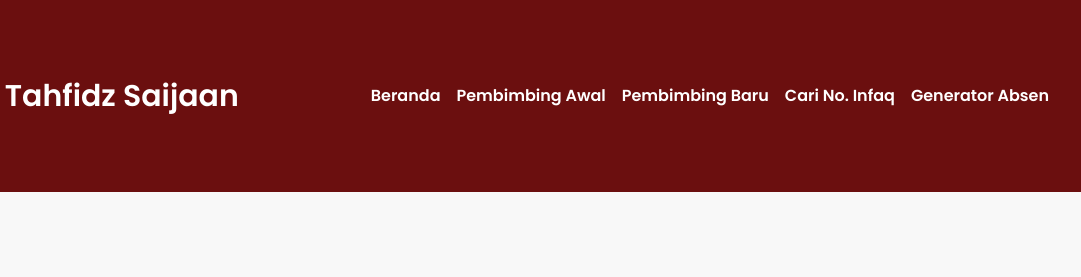
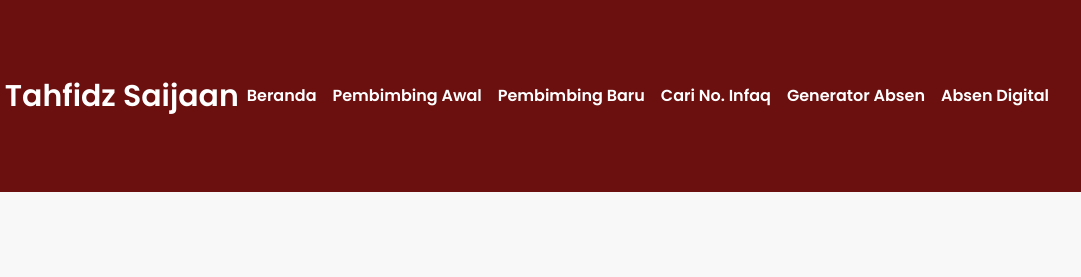
Before and after one commit to juniwardani/kelasbaru, a plain HTML site: page baru.html in a window 1280 px wide. Shown: the top 277 px of the page, 199-1280 px from the left. Drawn offline with nearby package versions, Linux system fonts and the light colour scheme.

Commit message:
Update baru.html

```diff
--- a/baru.html
+++ b/baru.html
@@ -26,6 +26,7 @@
                 <a href="baru.html" class="font-semibold hover:underline">Pembimbing Baru</a>
                 <a href="infaq.html" class="font-semibold hover:underline">Cari No. Infaq</a>
                <a href="abseninfaq.html" class="font-semibold hover:underline">Generator Absen</a>
+               <a href="digital.html" class="font-semibold hover:underline">Absen Digital</a>
             </nav>
         </div>
         <div id="mobile-menu" class="md:hidden hidden">
@@ -35,6 +36,7 @@
                 <a href="baru.html" class="font-semibold hover:underline">Pembimbing Baru</a>
                 <a href="infaq.html" class="font-semibold hover:underline">Cari No. Infaq</a>
                 <a href="abseninfaq.html" class="font-semibold hover:underline">Generator Absen</a>
+                <a href="digital.html" class="font-semibold hover:underline">Absen Digital</a>
             </nav>
         </div>
     </header>
```
